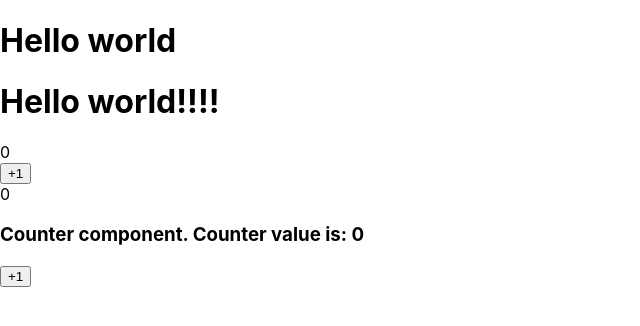
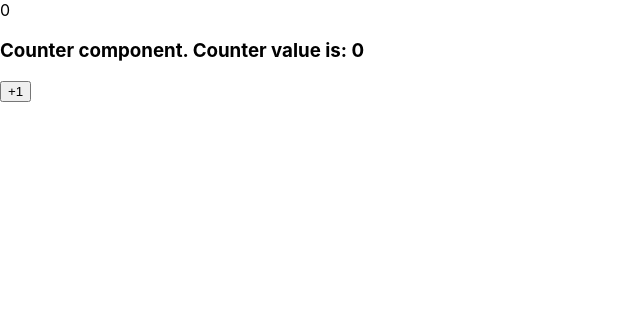
Before and after one commit to GalinaKalashnik/-webDev, a React (Create React App) app in the folder web-dev/: page / in a window 1280 px wide. Shown: the top 326 px of the page, without its empty margins (0-640 px from the left). Built offline with nearby package versions, Linux system fonts and the light colour scheme.

Commit message:
props validation

```diff
--- /dev/null
+++ b/web-dev/src/05_props/Lesson.jsx
@@ -0,0 +1,53 @@
+import React, {Component} from 'react';
+import PropTypes from 'prop-types'
+
+export const Counter05 = ({counter = 0}) => {
+    return <h3>{`Counter component. Counter value is: ${counter}`}</h3>
+}
+
+// //валидация пропсов
+// Counter.propTypes = {
+//     //тут задаем их тип, isRequired - бязательные даннык которые должна получить компонента
+//     counter: PropTypes.number.isRequired,
+//     func: PropTypes.func,
+//     number: PropTypes.number,
+//     string: PropTypes.string
+// }
+//
+// Counter.defaultProps = {
+//     func: () => {},
+//     number: 0,
+//     string: ''
+// }
+
+export class Lesson05 extends Component {
+    static propTypes = {
+        children: PropTypes.element,
+    }
+
+    static defaultProps = {
+        children: null
+    }
+    state = {
+        counter: 0,
+    }
+
+    handleClick = () => {
+        this.setState(({counter}) => ({
+            counter: ++counter,
+        }))
+    }
+
+    render() {
+        const {counter} = this.state;
+        const {children} = this.props;
+
+        return (
+            <div>
+                <div>{counter}</div>
+                {React.cloneElement(children, {counter: this.state.counter})}
+                <button onClick={this.handleClick}>+1</button>
+            </div>
+        )
+    }
+}
--- a/web-dev/src/index.js
+++ b/web-dev/src/index.js
@@ -5,12 +5,14 @@ import * as serviceWorker from './serviceWorker';
 import Lesson from "./02_components/Lesson";
 import Counter from "./03_state/Lesson";
 import CounterButton from "./04_props/Lesson";
+import {Lesson05, Counter05} from "./05_props/Lesson"
 
 ReactDOM.render(
   <React.StrictMode>
-      <Lesson />
-      <Counter />
-      <CounterButton />
+      {/* <Lesson />*/}
+      {/* <Counter />*/}
+      {/* <CounterButton />*/}
+      <Lesson05><Counter05/></Lesson05>
   </React.StrictMode>,
   document.getElementById('root')
 );
```
